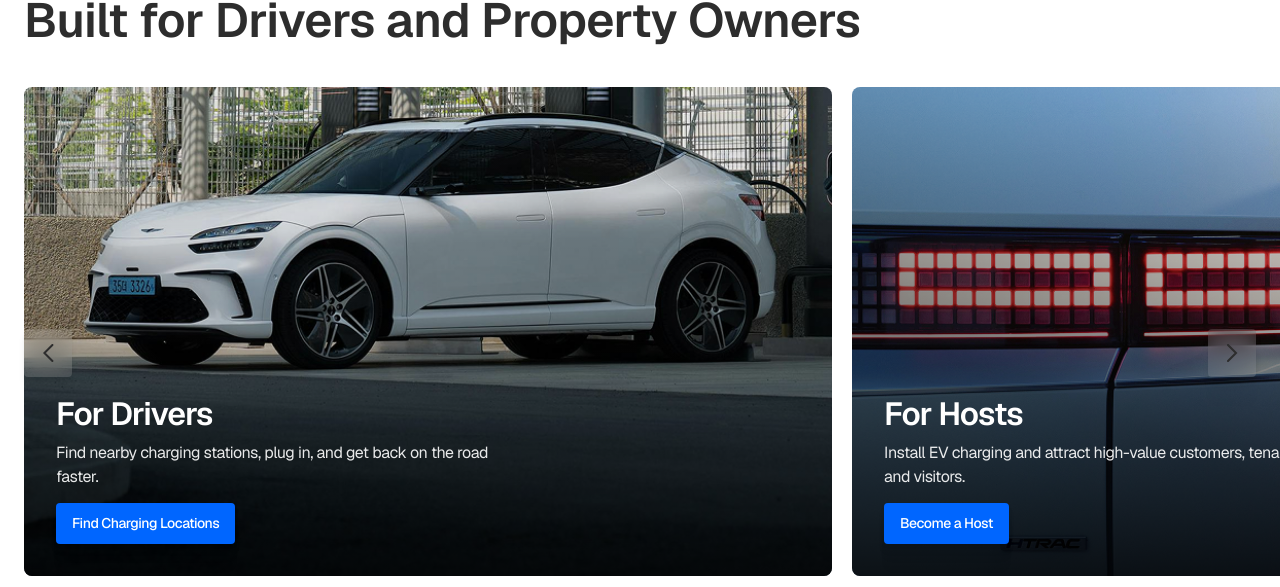
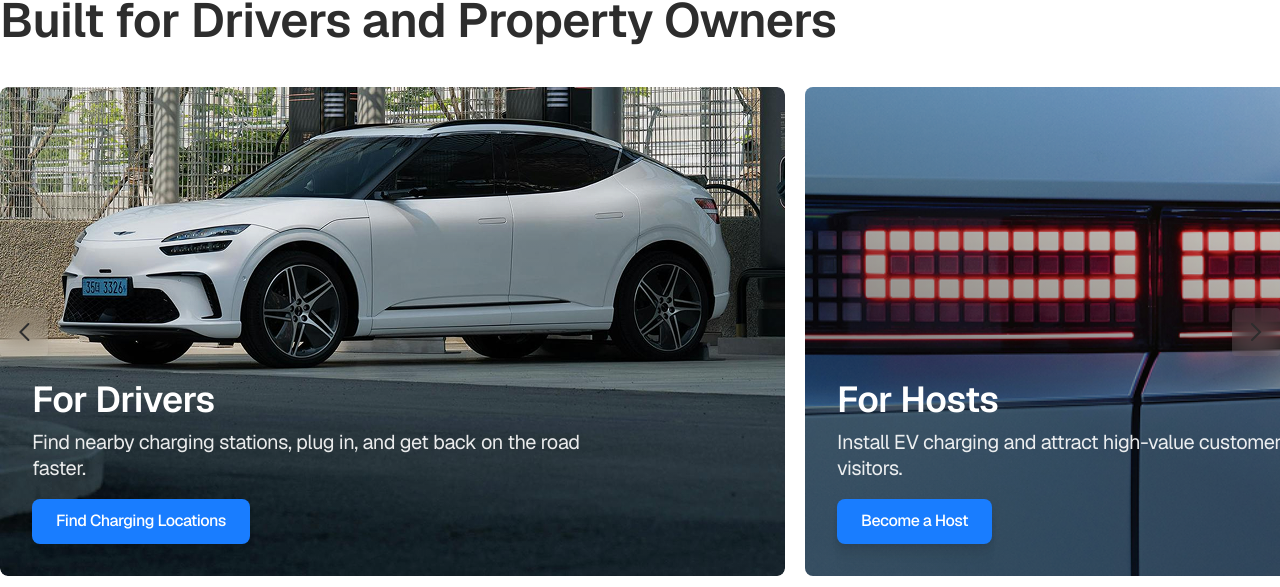
Before and after one commit to asrafulhaq/wattup-usa, a Next.js app: page / in a window 1280 px wide. Shown: the part 933-1520 px from the top of the page. Built offline with nearby package versions, Linux system fonts and the light colour scheme.

Commit message:
fixed card slider after hero

```diff
--- a/app/globals.css
+++ b/app/globals.css
@@ -196,13 +196,17 @@ body {
 @utility container {
     max-width: var(--container-max);
     margin-inline: auto;
-    padding-inline: 1.5rem;
 }
 
 @layer utilities {
     .headline {
         @apply text-[48px] font-semibold tracking-[-3%] leading-[110%];
     }
+
+    .headline-4 {
+        @apply text-[36px] font-semibold tracking-[-3%] leading-[110%];
+    }
+
     .headline-white {
         @apply text-[48px] font-semibold tracking-[-3%] leading-[110%] text-white;
     }
--- a/app/layout.tsx
+++ b/app/layout.tsx
@@ -23,7 +23,7 @@ export default function RootLayout({
     return (
         <html lang='en' className={cn('font-sans', geist.variable)}>
             <body
-                className={`${plusJakartaSans.variable} antialiased  mx-auto`}>
+                className={`${plusJakartaSans.variable} antialiased  mx-auto `}>
                 <div className='flex min-h-screen w-full flex-col bg-background selection:bg-primary/20 mx-auto'>
                     {children}
                 </div>
--- a/components/home/built-for-slider.tsx
+++ b/components/home/built-for-slider.tsx
@@ -3,40 +3,39 @@
 import { CardSlider } from '@/components/ui/card-slider';
 import Image from 'next/image';
 import Link from 'next/link';
-import type { BuiltForCardData } from './built-for';
+import type { SlidesCardData } from './built-for';
 
-function BuiltForCard({ card }: { card: BuiltForCardData }) {
+function SlidesCard({ card }: { card: SlidesCardData }) {
     return (
-        <div className='relative group rounded-[8px] overflow-hidden h-[400px] md:h-[489px] flex flex-col items-start justify-end gap-[10px] p-[32px] md:pt-[276px]'>
+        <div className='relative group rounded-[8px] overflow-hidden w-[785px] h-[489px] flex flex-col items-start justify-end gap-[10px] p-[32px] pt-[276px]'>
             <Image
                 src={card.image}
                 alt={card.title}
                 fill
-                className='object-cover transition-transform duration-700 group-hover:scale-105 z-0'
-                sizes='(max-width: 768px) 100vw, 50vw'
+                className='object-cover  transition-transform duration-700 z-0'
             />
             {/* Gradient overlay for text readability */}
-            <div className='absolute inset-0 bg-linear-to-t from-black/80 via-black/20 to-transparent pointer-events-none z-10' />
+            <div className='absolute inset-0 bg-linear-to-t from-black/10 via-black/10 to-transparent pointer-events-none z-10' />
 
-            <h3 className='relative z-20 text-[32px] font-semibold tracking-[-0.03em] leading-[110%] text-white'>
+            <h3 className='relative z-20 headline-4 text-white'>
                 {card.title}
             </h3>
-            <p className='relative z-20 text-white/90 text-[16px] leading-[150%] max-w-md'>
+            <p className='relative z-20 text-white/90 text-[20px] leading-[130%] max-w-[572px] tracking-[-3%]'>
                 {card.description}
             </p>
             <Link
                 href={card.cta.href}
-                className='relative z-20 inline-flex px-[16px] py-[10px] bg-[#0066FF] hover:bg-[#0052cc] text-white rounded-[4px] font-medium text-[14px] shadow-btn transition-transform hover:-translate-y-0.5 mt-1'>
+                className='relative z-20 inline-flex px-[24px] py-[12px] bg-primary hover:bg-primary-hover text-white rounded-[8px] font-medium text-[16px] shadow-btn transition-transform hover:-translate-y-0.5 mt-2 leading-[130%] font-bold'>
                 {card.cta.label}
             </Link>
         </div>
     );
 }
 
-export function CardSliderWrapper({ cards }: { cards: BuiltForCardData[] }) {
+export function CardSliderWrapper({ cards }: { cards: SlidesCardData[] }) {
     const slides = cards.map(card => ({
         id: card.id,
-        content: <BuiltForCard card={card} />,
+        content: <SlidesCard card={card} />,
     }));
 
     return (
--- a/components/home/built-for.tsx
+++ b/components/home/built-for.tsx
@@ -1,7 +1,7 @@
 import { FadeUp } from '@/components/ui/fade-up';
 import { CardSliderWrapper } from './built-for-slider';
 
-export interface BuiltForCardData {
+export interface SlidesCardData {
     id: string;
     image: string;
     title: string;
@@ -9,7 +9,7 @@ export interface BuiltForCardData {
     cta: { label: string; href: string };
 }
 
-const builtForCards: BuiltForCardData[] = [
+const slidesCardData: SlidesCardData[] = [
     {
         id: 'drivers',
         image: '/assets/images/car1.png',
@@ -27,27 +27,27 @@ const builtForCards: BuiltForCardData[] = [
         cta: { label: 'Become a Host', href: '/host' },
     },
     {
-        id: 'partners',
-        image: '/assets/images/car-4.png',
-        title: 'For Partners',
+        id: 'drivers-1',
+        image: '/assets/images/car1.png',
+        title: 'For Drivers',
         description:
-            'Partner with WattUp and grow your business with premium EV infrastructure.',
-        cta: { label: 'Learn More', href: '/partners' },
+            'Find nearby charging stations, plug in, and get back on the road faster.',
+        cta: { label: 'Find Charging Locations', href: '/find-charger' },
     },
     {
-        id: 'fleets',
-        image: '/assets/images/car-5.png',
-        title: 'For Fleets',
+        id: 'hosts-1',
+        image: '/assets/images/car-2.png',
+        title: 'For Hosts',
         description:
-            'Reliable, high-speed charging solutions designed for fleet operations.',
-        cta: { label: 'Fleet Solutions', href: '/fleets' },
+            'Install EV charging and attract high-value customers, tenants, and visitors.',
+        cta: { label: 'Become a Host', href: '/host' },
     },
 ];
 
 export function BuiltFor() {
     return (
-        <section className='w-full common-section-padding bg-background overflow-hidden relative'>
-            <div className='container'>
+        <section className='w-full max-w-[1440px] mx-auto overflow-x-hidden common-section-padding bg-background overflow-hidden relative'>
+            <div className='container mx-auto'>
                 <FadeUp>
                     <h2 className='headline-dark mb-10'>
                         Built for Drivers and Property Owners
@@ -55,7 +55,7 @@ export function BuiltFor() {
                 </FadeUp>
 
                 <FadeUp delay={0.1}>
-                    <CardSliderWrapper cards={builtForCards} />
+                    <CardSliderWrapper cards={slidesCardData} />
                 </FadeUp>
             </div>
         </section>
--- a/components/ui/card-slider.tsx
+++ b/components/ui/card-slider.tsx
@@ -14,8 +14,8 @@ export interface CardSliderProps {
     slides: CardSlideData[];
     className?: string;
     slideClassName?: string;
-    /** Number of slides visible per view on desktop. Default: 2 */
-    slidesPerView?: number;
+    /** Number of slides visible per view on desktop, or 'auto' to use exact slide width. Default: 2 */
+    slidesPerView?: number | 'auto';
     /** Gap between slides in px. Default: 20 */
     gap?: number;
     showArrows?: boolean;
@@ -36,7 +36,7 @@ export function CardSlider({
     const [emblaRef, emblaApi] = useEmblaCarousel({
         loop,
         align: 'start',
-        slidesToScroll: slidesPerView,
+        slidesToScroll: slidesPerView === 'auto' ? 1 : slidesPerView,
         containScroll: 'trimSnaps',
     });
 
@@ -75,10 +75,15 @@ export function CardSlider({
     }, [emblaApi, onSelect]);
 
     // Calculate basis based on slidesPerView and gap
-    const basisStyle = `calc((100% - ${(slidesPerView - 1) * gap}px) / ${slidesPerView})`;
+    const basisStyle =
+        slidesPerView === 'auto'
+            ? 'auto'
+            : `calc((100% - ${(typeof slidesPerView === 'number' ? slidesPerView - 1 : 0) * gap}px) / ${slidesPerView})`;
 
     return (
-        <div className={cn('relative', className)}>
+        <div className={cn('', className)}>
+            {/* Wrapper for viewport + arrows so arrows center on cards only */}
+            <div className='relative'>
                 <div
                     className='overflow-visible [clip-path:inset(-100vh_-100vw_-100vh_0)]'
                     ref={emblaRef}>
@@ -86,10 +91,7 @@ export function CardSlider({
                         {slides.map(slide => (
                             <div
                                 key={slide.id}
-                            className={cn(
-                                'min-w-0 shrink-0 grow-0 relative',
-                                slideClassName
-                            )}
+                                className={cn('', slideClassName)}
                                 style={{
                                     flexBasis: basisStyle,
                                     paddingLeft: `${gap}px`,
@@ -100,23 +102,24 @@ export function CardSlider({
                     </div>
                 </div>
 
-            {/* Arrows — positioned relative to the slider viewport */}
+                {/* Arrows — centered vertically on the card area */}
                 {showArrows && (
                     <>
                         <button
-                        className='absolute left-0 md:left-0 top-1/2 -translate-y-1/2 z-20 flex h-[48px] w-[48px] items-center justify-center rounded-[4px] bg-background/10 hover:bg-background/30 backdrop-blur-md transition-all shadow-btn text-dark'
+                            className='absolute left-0 top-1/2 -translate-y-1/2 z-20 flex h-[48px] w-[48px] items-center justify-center rounded-[4px] bg-background/10 hover:bg-background/30 backdrop-blur-md transition-all shadow-btn text-dark'
                             onClick={scrollPrev}
                             aria-label='Previous slide'>
                             <ArrowLeftIcon />
                         </button>
                         <button
-                        className='absolute    right-0 top-1/2 -translate-y-1/2 z-20 flex h-[48px] w-[48px] items-center justify-center rounded-[4px] bg-background/10 hover:bg-background/30 backdrop-blur-md transition-all shadow-btn text-dark'
+                            className='absolute right-0 top-1/2 -translate-y-1/2 z-20 flex h-[48px] w-[48px] items-center justify-center rounded-[4px] bg-background/10 hover:bg-background/30 backdrop-blur-md transition-all shadow-btn text-dark'
                             onClick={scrollNext}
                             aria-label='Next slide'>
                             <ArrowRightIcon />
                         </button>
                     </>
                 )}
+            </div>
 
             {/* Dots — below the slider */}
             {showDots && (
@@ -125,7 +128,7 @@ export function CardSlider({
                         <button
                             key={index}
                             className={cn(
-                                'h-[10px] w-[10px] rounded-full transition-all duration-300',
+                                'h-[16px] w-[16px] rounded-full transition-all duration-300',
                                 index === selectedIndex
                                     ? 'bg-dark scale-110'
                                     : 'bg-gray hover:bg-dark/60'
--- a/components/ui/reusable-slider.tsx
+++ b/components/ui/reusable-slider.tsx
@@ -102,7 +102,7 @@ export function ReusableSlider({
                         <button
                             key={index}
                             className={cn(
-                                'h-[10px] w-[10px] rounded-full transition-all duration-300',
+                                'h-[16px] w-[16px] rounded-full transition-all duration-300',
                                 index === selectedIndex
                                     ? 'bg-[#393939] scale-110 shadow-[0_0_0_1px_rgba(255,255,255,0.4)]'
                                     : 'bg-[#2d2d2d]/40 hover:bg-[#2d2d2d]/60 shadow-[0_0_0_1px_rgba(255,255,255,0.2)]'
```
Also changed, not shown: public/assets/images/car-2.png. Lines whose indentation alone changed are shown as unchanged.
